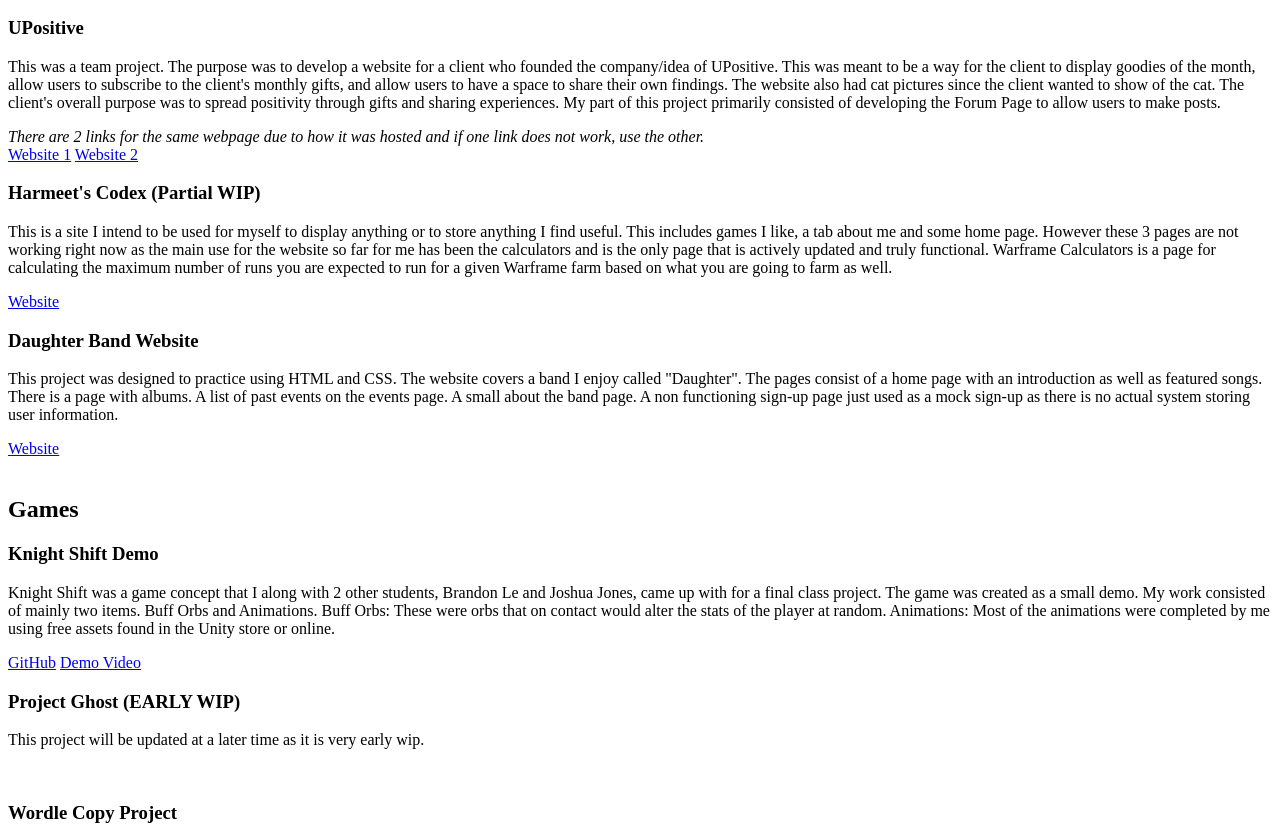
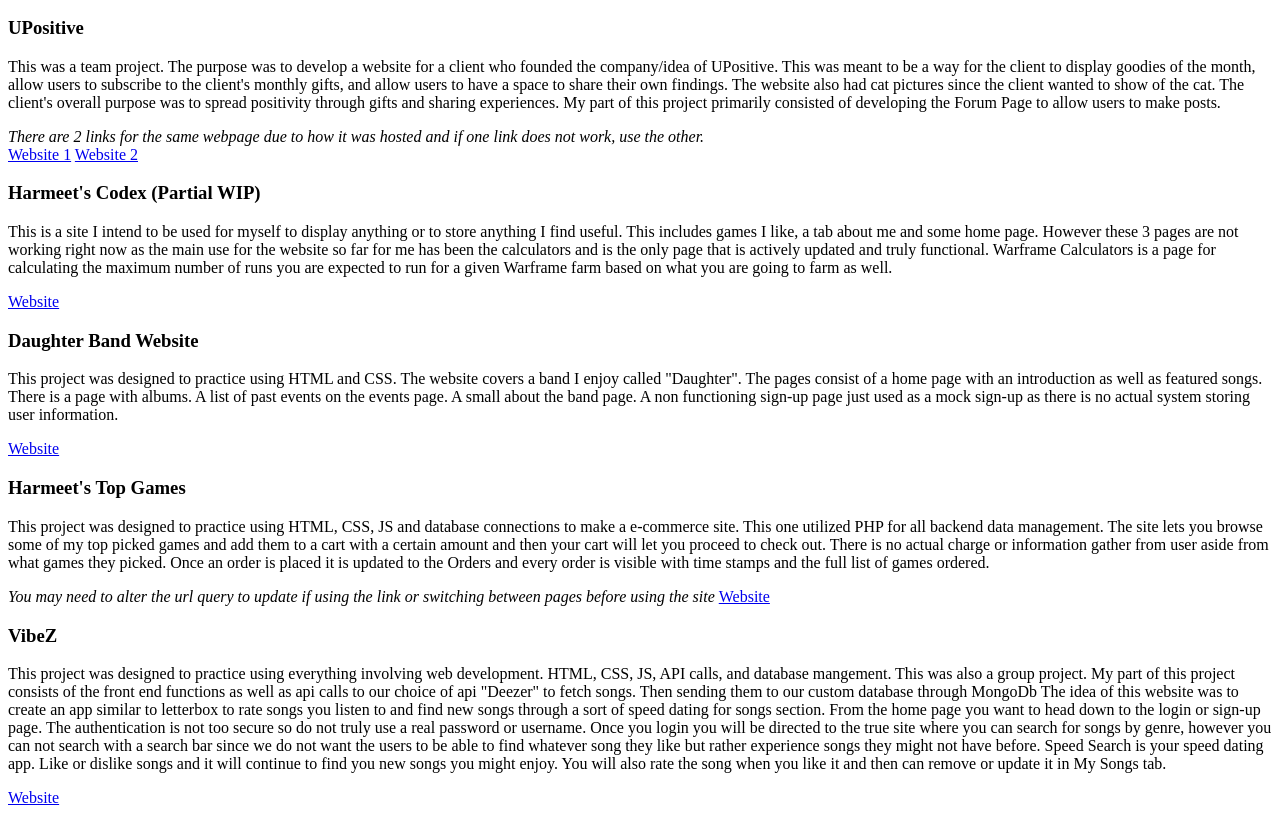
Before and after one commit to HarmeetSingh-001/Harmeet-Portfolio, a plain HTML site: page index.html in a window 1280 px wide. Shown: the part 110-950 px from the top of the page. Drawn offline with Linux system fonts and the light colour scheme.

Commit message:
Update index.html

```diff
--- a/index.html
+++ b/index.html
@@ -44,6 +44,30 @@
     <a href="https://harmeetsingh-001.github.io/CS120-A0/project1.html" target="_blank"> Website </a>
     <br/>
 
+    <h3> Harmeet's Top Games </h3>
+    <P>
+        This project was designed to practice using HTML, CSS, JS and database connections to make a e-commerce site.
+        This one utilized PHP for all backend data management.
+        The site lets you browse some of my top picked games and add them to a cart with a certain amount and then your cart will let you proceed to check out.
+        There is no actual charge or information gather from user aside from what games they picked. Once an order is placed it is updated to the Orders and every order is visible with
+        time stamps and the full list of games ordered.
+    </P>
+    <i> You may need to alter the url query to update if using the link or switching between pages before using the site </i>
+    <a href="https://harmeets.sgedu.site/Project3/products.php?t=1732478236847" target="_blank"> Website </a>
+    <br/>
+
+    <h3> VibeZ </h3>
+    <P>
+        This project was designed to practice using everything involving web development. HTML, CSS, JS, API calls, and database mangement. This was also a group project.
+        My part of this project consists of the front end functions as well as api calls to our choice of api "Deezer" to fetch songs. Then sending them to our custom database through MongoDb
+        The idea of this website was to create an app similar to letterbox to rate songs you listen to and find new songs through a sort of speed dating for songs section.
+        From the home page you want to head down to the login or sign-up page. The authentication is not too secure so do not truly use a real password or username. Once you login you will be directed to the true site where
+        you can search for songs by genre, however you can not search with a search bar since we do not want the users to be able to find whatever song they like but rather experience songs they might not have before.
+        Speed Search is your speed dating app. Like or dislike songs and it will continue to find you new songs you might enjoy. You will also rate the song when you like it and then can remove or update it in My Songs tab.
+    </P>
+    <a href="https://trinchngk.github.io/120-frontend/" target="_blank"> Website </a>
+    <br/>
+
     <br/>
     <h2> Games </h2>
 
```
